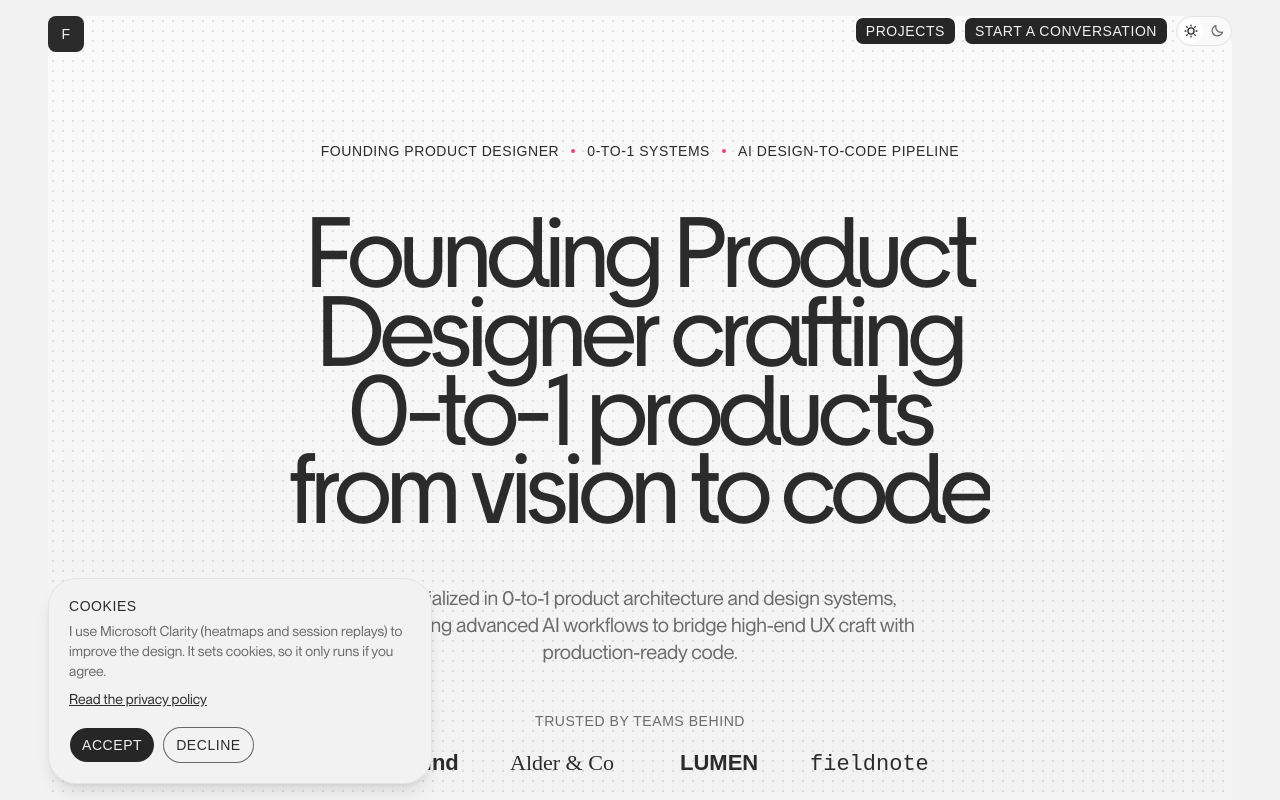
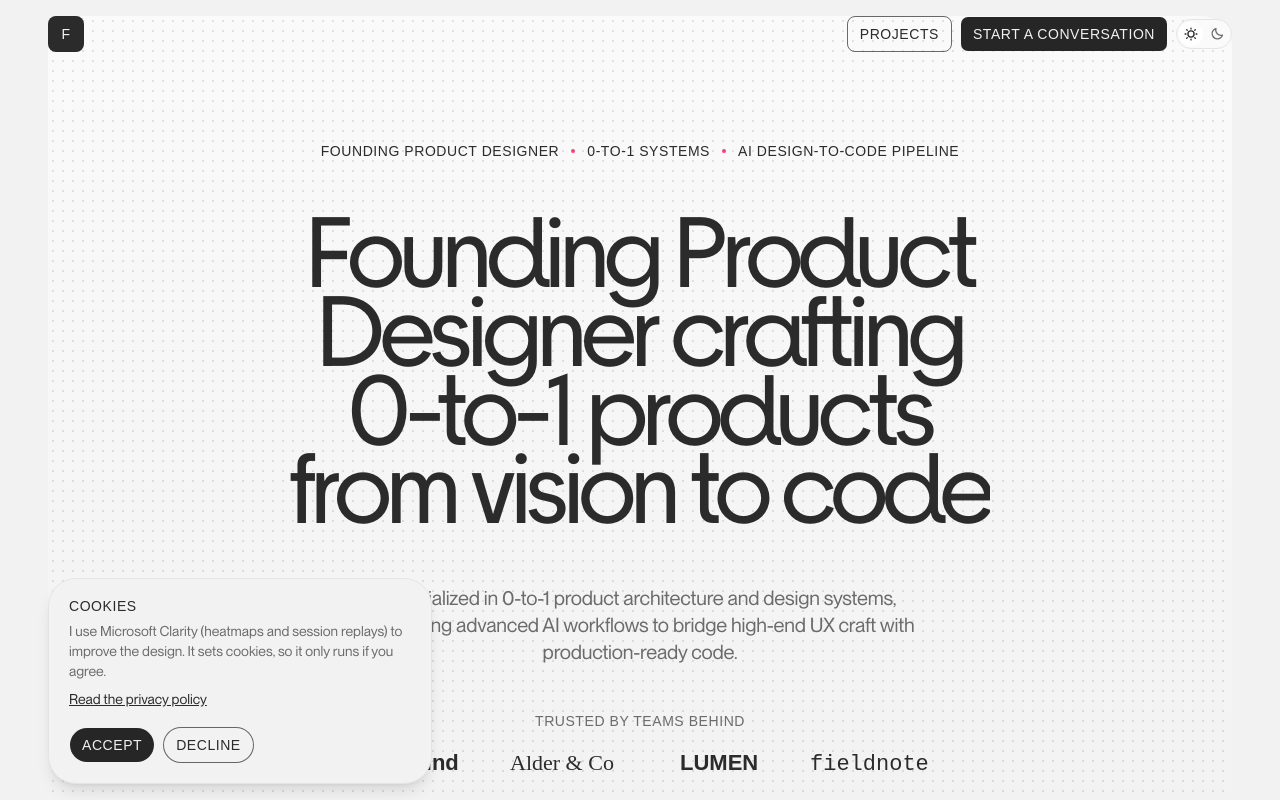
Before and after one commit to HamedSiaban/portfo-forough, a Next.js app: page / in a window 1280 px wide. Shown: the top 800 px of the page. Built offline with nearby package versions, Linux system fonts and the light colour scheme; no server answers; a web font is replaced by a local one.

Commit message:
style(header): restyle Projects button as transparent outline and enlarge header buttons
Co-Authored-By: Claude Sonnet 5.5 <noreply@anthropic.com>

```diff
--- a/src/components/layout/header.tsx
+++ b/src/components/layout/header.tsx
@@ -55,7 +55,10 @@ function Header() {
       <div className="pointer-events-auto flex min-w-0 flex-1 flex-wrap items-center justify-end gap-1 sm:gap-2">
         <Link
           href="/#work"
-          className={cn(buttonVariants({ variant: isDark ? "secondary" : "solid", size: "sm" }))}
+          className={cn(
+            buttonVariants({ variant: isDark ? "secondary" : "outline", size: "md" }),
+            !isDark && "bg-transparent",
+          )}
           onClick={(event) => {
             // On the home page scroll via Lenis (offset for this fixed header); elsewhere let
             // the link navigate — SmoothScroll resolves the hash after the route change.
@@ -66,7 +69,7 @@ function Header() {
         >
           Projects
         </Link>
-        <Button variant={isDark ? "secondary" : "solid"} size="sm" onClick={() => openInquiry()}>
+        <Button variant={isDark ? "secondary" : "solid"} size="md" onClick={() => openInquiry()}>
           Start a conversation
         </Button>
         <ThemeToggle />
```
